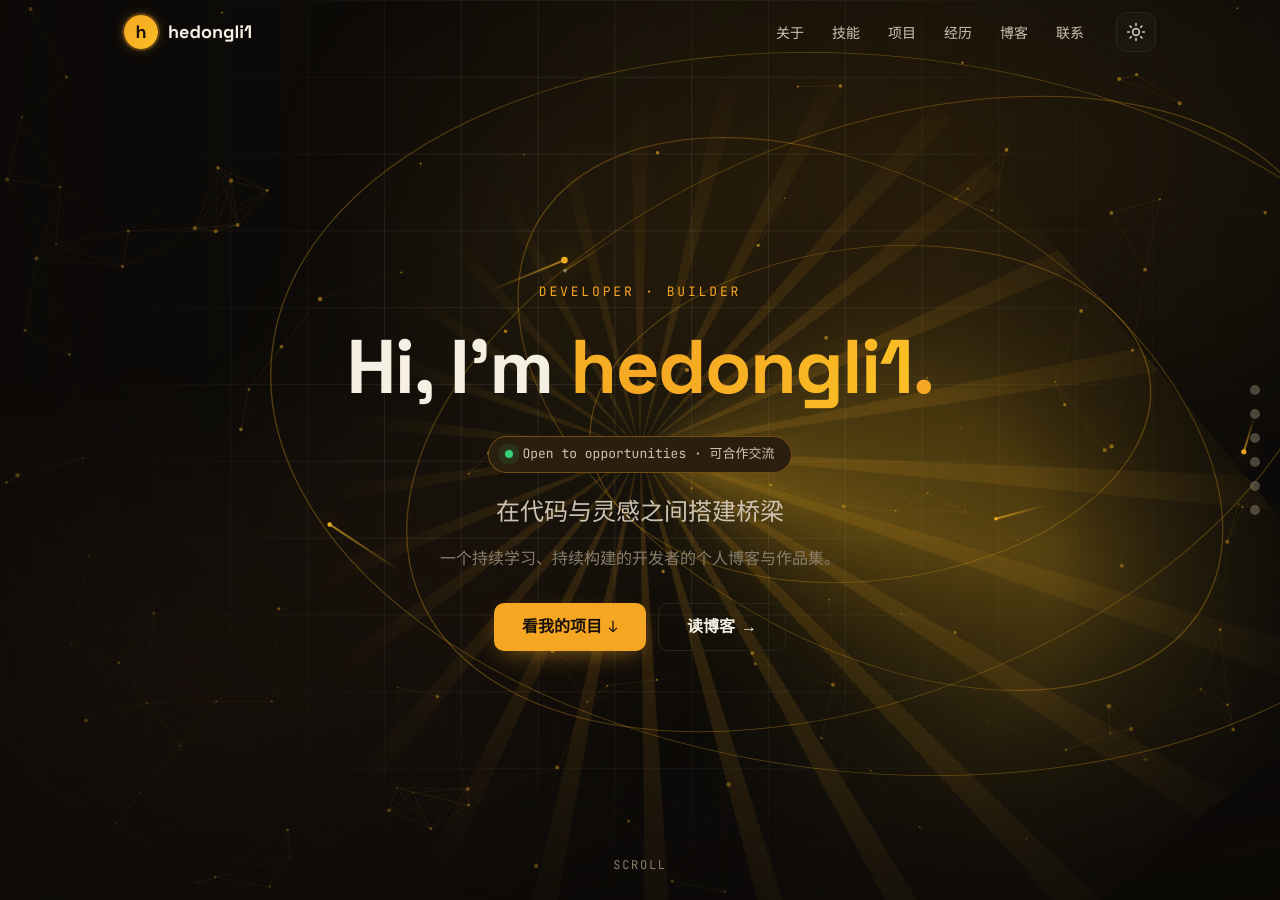
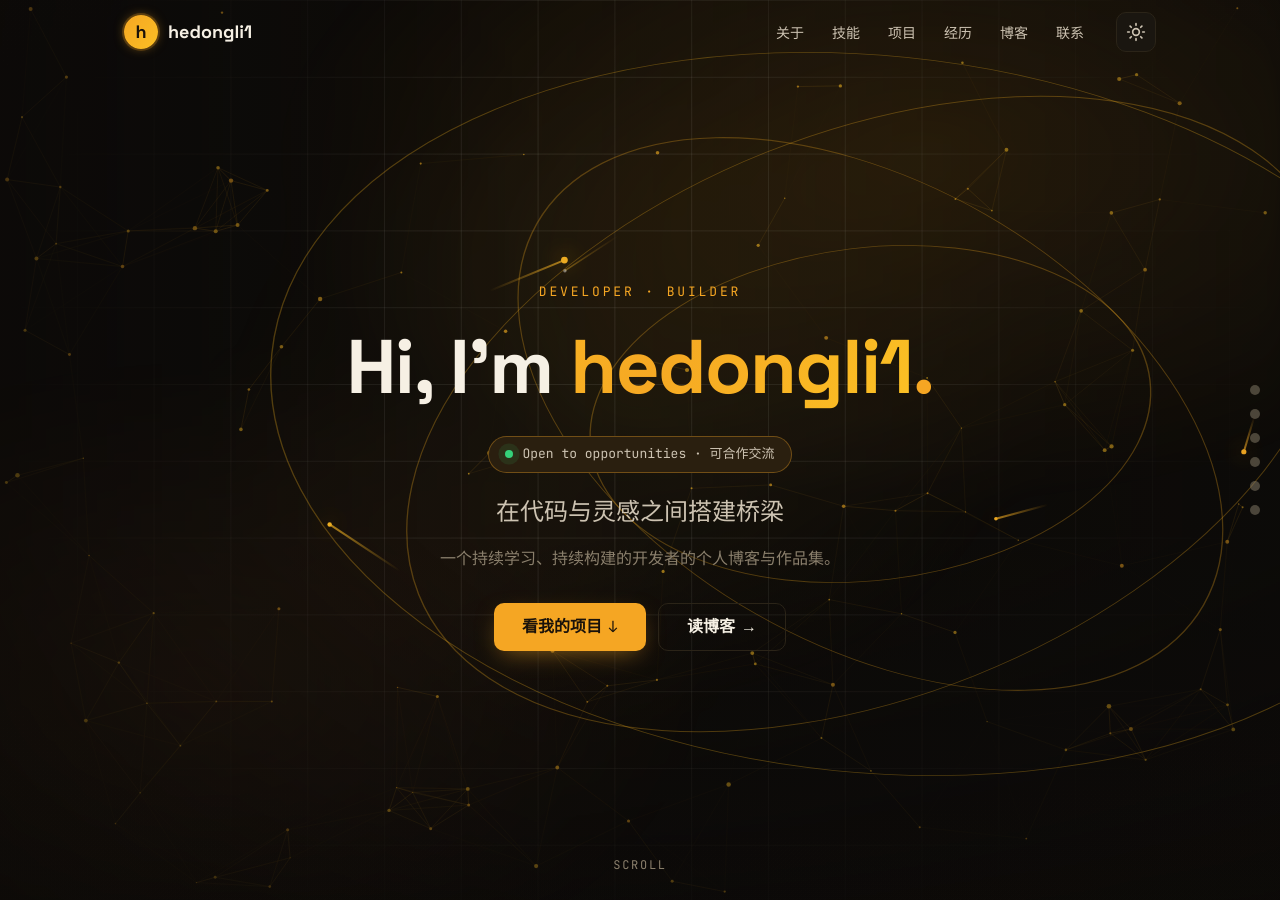
Before and after one commit to hedongli1/hedongli1.github.io, a Jekyll site: the page built from index.md, in a window 1280 px wide and 900 px high. Built offline with Jekyll 4.4.1, drawn with Linux system fonts in a browser that asks for light colours.

Commit message:
feat: 移除旋转光锥背景层，保留星云/网格/粒子/轨道环
Co-Authored-By: Claude <noreply@anthropic.com>

```diff
--- a/_layouts/default.html
+++ b/_layouts/default.html
@@ -6,11 +6,10 @@
 <body>
   <a class="skip-link" href="#main">跳到主要内容</a>
 
-  <!-- 全页固定背景：星云 + 网格 + 旋转光锥 + 星空粒子 + 轨道环，铺满整个网页 -->
+  <!-- 全页固定背景：星云 + 网格 + 星空粒子 + 轨道环，铺满整个网页 -->
   <div class="bg-fx" aria-hidden="true">
     <div class="bg-nebula"></div>
     <div class="bg-grid" aria-hidden="true"></div>
-    <div class="bg-conic" aria-hidden="true"></div>
     <canvas id="particles"></canvas>
     <canvas id="orbit" aria-hidden="true"></canvas>
     <div class="bg-vignette" aria-hidden="true"></div>
--- a/assets/css/main.css
+++ b/assets/css/main.css
@@ -133,30 +133,7 @@ img { max-width: 100%; display: block; }
   opacity: .8;
 }
 
-/* 旋转光锥：金色光束从中心扫出，缓慢旋转（复刻 lhwu1 的 conic 光轮） */
-.bg-conic { position: absolute; inset: 0; opacity: .9;
-  background:
-    repeating-conic-gradient(from 0deg,
-      rgba(245,166,35,.22) 0deg 3deg,
-      transparent 3deg 14deg);
-  mask-image: radial-gradient(circle at 68% 42%, #000 0 20%, transparent 52%);
-  -webkit-mask-image: radial-gradient(circle at 68% 42%, #000 0 20%, transparent 52%);
-  animation: conicSpin 48s linear infinite;
-}
-@keyframes conicSpin {
-  from { transform: rotate(0deg); }
-  to   { transform: rotate(360deg); }
-}
-/* 扫光光束：一道亮金弧，随光锥同轴旋转，制造掠过的流光 */
-.bg-conic::before { content: ''; position: absolute; inset: 0;
-  background: conic-gradient(from 120deg,
-    transparent 0 64%,
-    rgba(251,191,36,.52) 82%,
-    rgba(251,191,36,.10) 92%,
-    transparent 100%);
-  mask-image: radial-gradient(circle at 68% 42%, #000 0 22%, transparent 56%);
-  -webkit-mask-image: radial-gradient(circle at 68% 42%, #000 0 22%, transparent 56%);
-}
+/* 旋转光锥（已移除） */
 /* 前景纵深遮罩：四角暗角 + 左右浅→深 + 顶部渐隐（复刻 lhwu1 的多层遮罩） */
 .bg-vignette { position: absolute; inset: 0; opacity: .85;
   background:
@@ -168,9 +145,8 @@ img { max-width: 100%; display: block; }
 /* 轨道环：光点绕行 canvas，置于粒子层之上、内容层之下 */
 #orbit { z-index: 1; opacity: .95; }
 
-/* 明暗主题适配：浅色模式下削弱网格/光锥/暗角，避免晃眼 */
+/* 明暗主题适配：浅色模式下削弱网格/暗角，避免晃眼 */
 [data-theme="light"] .bg-grid { opacity: .3; }
-[data-theme="light"] .bg-conic { opacity: .35; }
 [data-theme="light"] .bg-vignette { opacity: .45; }
 
 /* ---------- Hero ---------- */
```
